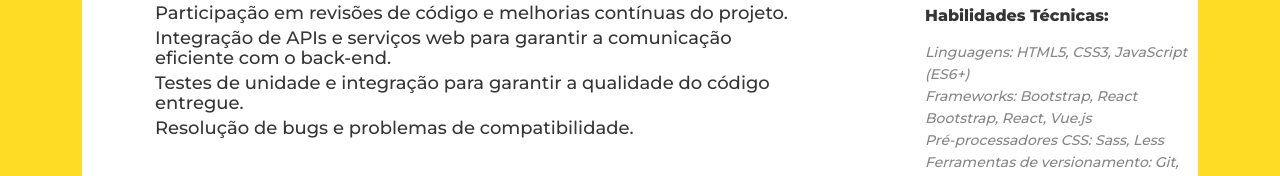
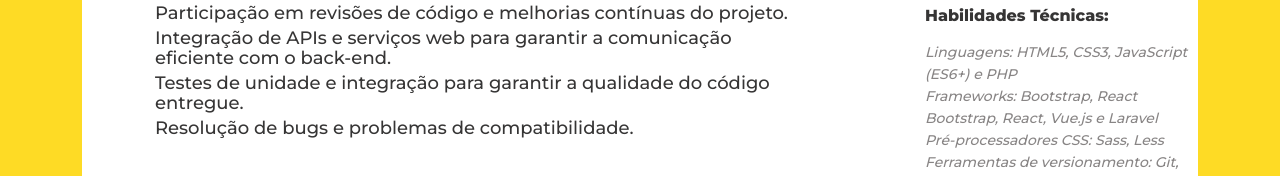
Before and after one commit to EdilsonBaggio/card-dev-react, a React (Create React App) app: page / in a window 1280 px wide. Shown: the part 446-622 px from the top of the page. Built offline with nearby package versions, Linux system fonts and the light colour scheme; no server answers.

Commit message:
Refactor Experiencias: Adicionando skils

```diff
--- a/src/components/index.js
+++ b/src/components/index.js
@@ -181,8 +181,8 @@ export function ConteudoHome() {
                     <strong>Educação:</strong>
                     <p>Tecnólogo em Análise e Desenvolvimento de Sistemas – Braz cubas – 2023</p>
                     <strong>Habilidades Técnicas:</strong>
-                    <p>Linguagens: HTML5, CSS3, JavaScript (ES6+)</p>
-                    <p>Frameworks: Bootstrap, React Bootstrap, React, Vue.js</p>
+                    <p>Linguagens: HTML5, CSS3, JavaScript (ES6+) e PHP</p>
+                    <p>Frameworks: Bootstrap, React Bootstrap, React, Vue.js e Laravel</p>
                     <p>Pré-processadores CSS: Sass, Less</p>
                     <p>Ferramentas de versionamento: Git, GitHub</p>
                     <p>Gerenciamento de Pacotes: npm, Yarn</p>
```
